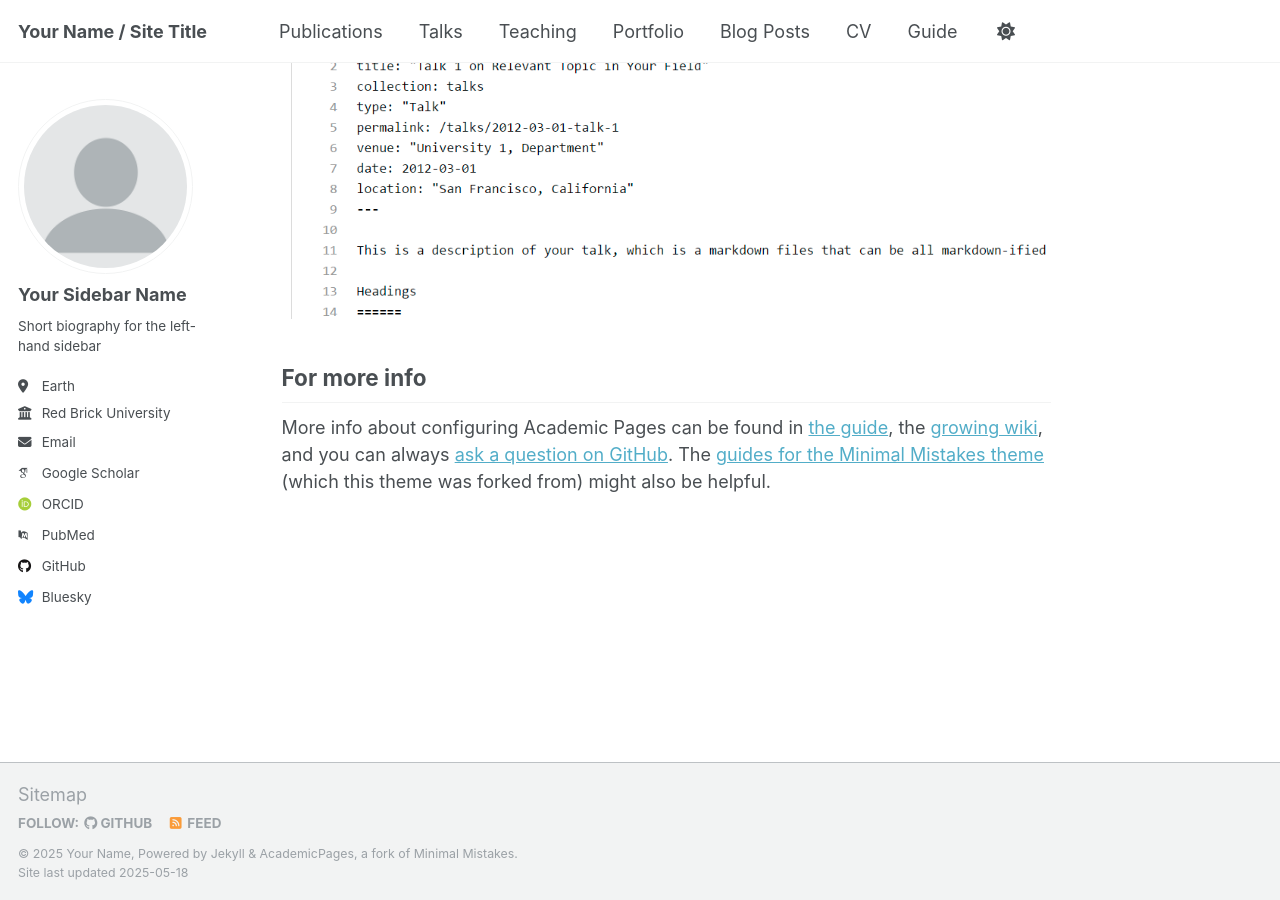
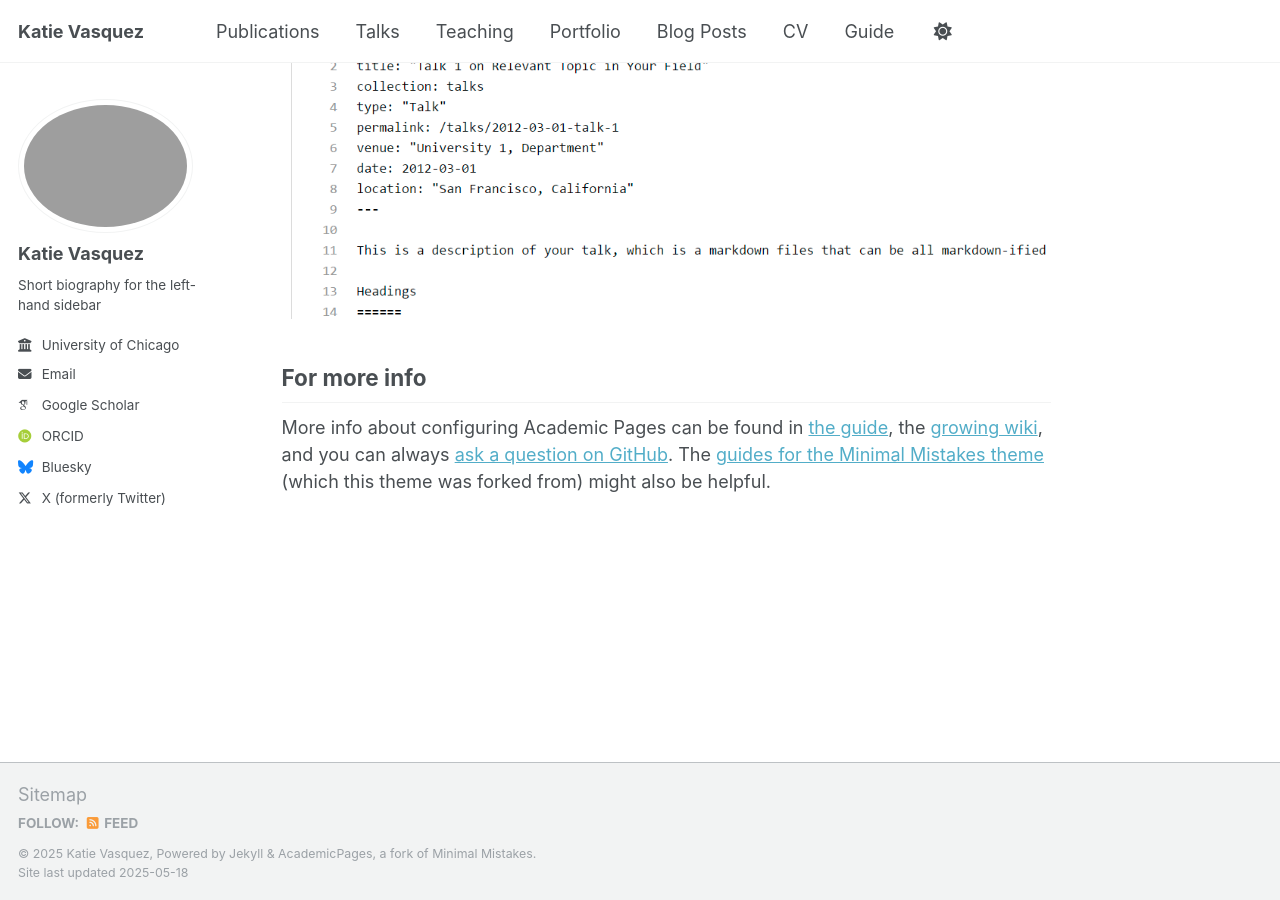
Before and after one commit to katievasq/katievasq.github.io, a Jekyll site: the page built from _pages/about.md, in a window 1280 px wide and 900 px high, scrolled down 2636 px. Built offline with Jekyll 4.4.1, drawn with Linux system fonts in a browser that asks for light colours; some web fonts are replaced.

Commit message:
Update _config.yml

```diff
--- a/_config.yml
+++ b/_config.yml
@@ -9,11 +9,11 @@
 # Basic Site Settings
 locale                   : "en-US"
 site_theme               : "default"
-title                    : "Your Name / Site Title"
+title                    : "Katie Vasquez"
 title_separator          : "-"
-name                     : &name "Your Name"
+name                     : &name "Katie Vasquez"
 description              : &description "personal description"
-url                      : https://academicpages.github.io # the base hostname & protocol for your site e.g. "https://[your GitHub username].github.io" or if you already have some other page hosted on Github then use "https://[your GitHub username].github.io/[Your Repo Name]"
+url                      : https://katievasq.github.io # the base hostname & protocol for your site e.g. "https://[your GitHub username].github.io" or if you already have some other page hosted on Github then use "https://[your GitHub username].github.io/[Your Repo Name]"
 baseurl                  : "" # the subpath of your site, e.g. "/blog"
 repository               : "academicpages/academicpages.github.io"
 
@@ -22,23 +22,23 @@ repository               : "academicpages/academicpages.github.io"
 #               Additional customization can be done by editing /_includes/author-profile.html
 author:
   # Biographic information
-  avatar           : "profile.png"
-  name             : "Your Sidebar Name"
+  avatar           : "p0.png"
+  name             : "Katie Vasquez"
   pronouns         : # example: "she/her"
   bio              : "Short biography for the left-hand sidebar"
-  location         : "Earth"
-  employer         : "Red Brick University"
+  location         : #"Earth"
+  employer         : "University of Chicago"
   uri              : # URL
-  email            : "none@example.org"
+  email            : "kvasquez@uchicago.edu"
 
   # Academic websites
   academia         : # URL
   arxiv            : # URL - Update with the correct link to your profile
-  googlescholar    : "https://scholar.google.com/citations?user=PS_CX0AAAAAJ"
+  googlescholar    : "https://scholar.google.com/citations?user=yMIxh2wAAAAJ&hl=en&oi=ao"
   impactstory      : # URL
-  orcid            : "http://orcid.org/yourorcidurl"
+  orcid            : "https://orcid.org/0000-0002-4882-8179"
   semantic         : # URL
-  pubmed           : "https://www.ncbi.nlm.nih.gov/pubmed/?term=john+snow"
+  pubmed           : #"https://www.ncbi.nlm.nih.gov/pubmed/?term=john+snow"
   researchgate     : # URL
   scopus           : # URL
 
@@ -46,12 +46,12 @@ author:
   bitbucket        : # Username - Update with your username on the site
   codepen          : # Username
   dribbble         : # Username
-  github           : "academicpages"
+  github           : #"academicpages"
   kaggle           : # Username
   stackoverflow    : # User number or user number and name (i.e., use "1" or "1/jeff-atwood")
 
   # Social media
-  bluesky          : "bsky.app" # Replace this with you Bluesky username
+  bluesky          : "ktvasq@bsky.social" # Replace this with you Bluesky username
   facebook         : # Username
   flickr           : # Username
   foursquare       : # Username
@@ -68,7 +68,7 @@ author:
   steam            : # Username
   telegram         : # URL
   tumblr           : # Username
-  twitter          : # Username for X / Twitter
+  twitter          : "ktvasq"
   vine             : # Username
   weibo            : # Username
   wikipedia        : # Username
@@ -79,11 +79,11 @@ author:
 # Publication Category - The following the list of publication categories and their headings
 publication_category:
   books:
-    title: 'Books'
+    title: #Nobooks
   manuscripts:
     title: 'Journal Articles'
   conferences:
-    title: 'Conference Papers'
+    title: #Noconference
 
 # Site Settings
 teaser                   :  # filename of teaser fallback teaser image placed in /images/, .e.g. "500x300.png"
@@ -215,16 +215,16 @@ kramdown:
 # These settings control the types of collections used by the template
 collections:
   teaching:
-    output: true
+    output: false
     permalink: /:collection/:path/
   publications:
     output: true
     permalink: /:collection/:path/
   portfolio:
-    output: true
+    output: false
     permalink: /:collection/:path/
   talks:
-    output: true
+    output: false
     permalink: /:collection/:path/
 
 
```
